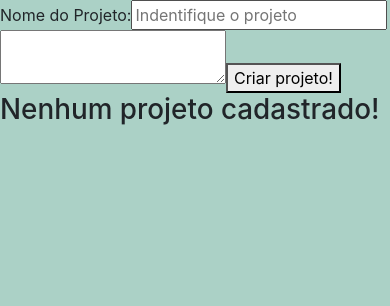
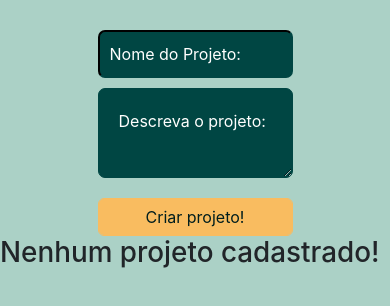
Before and after one commit to asafworld/gerenciador-de-tarefas, a React (Create React App) app: page / in a window 390 px wide. Shown: the top 306 px of the page. Built offline with nearby package versions, Linux system fonts and the light colour scheme.

Commit message:
[FEAT] Adiciona função para checagem de input, bem como estilização

```diff
--- /dev/null
+++ b/src/Components/Projects/CreateProject.css
@@ -0,0 +1,60 @@
+.create-project-article {
+  width: 100%;
+}
+
+.create-project-section{
+  display: flex;
+  flex-direction: column;
+  justify-content: center;
+  align-items: center;
+  margin-top: 20px;
+}
+
+.create-project-input, .create-project-textarea {
+  width: 100%;
+  margin-top: 10px;
+  background-color: #004643;
+  border-color: #004643;
+  border-radius: 7px;
+  place-content: #fffffe;
+  color: #fffffe;
+}
+
+.create-project-input {
+  padding: 10px;
+}
+
+.create-project-textarea {
+  padding: 20px;
+}
+
+.create-project-input::placeholder, .create-project-textarea::placeholder {
+  color:  #fffffe;
+  opacity: 1;
+}
+
+.create-project-div {
+  width: 50%;
+  display: flex;
+  flex-direction: column;
+}
+
+.create-project-button {
+  background-color: #f9bc60;
+  color: #001e1d;
+  border-color: #f9bc60;
+  margin-top: 20px;
+  width: 10%;
+  height: 10%;
+}
+
+.error-message {
+  color: red;
+  margin-top: 10px;
+}
+
+@media screen and (max-width: 950px) {
+  .create-project-button {
+    width: 50%;
+  }
+}
--- a/src/Components/Projects/CreateProject.tsx
+++ b/src/Components/Projects/CreateProject.tsx
@@ -1,48 +1,68 @@
 import React, { useState, useContext } from "react";
+import { useNavigate } from "react-router-dom";
 import ManagerContext from "../../Context/ManagerContext";
 import IProject from "../../Entities/Interfaces/IProject";
+import './CreateProject.css';
 
 function CreateProject() {
   const [label, setLabel] = useState<string>('');
   const [description, setLDescription] = useState<string>('');
-  const { projects, setProject } = useContext(ManagerContext);
+  const { projects, setProject, setPresentProject, errorMessage, setErrorMessage } = useContext(ManagerContext);
+  const navigate = useNavigate();
+
+  function inputsCheck() {
+    if (label === '' || description === '') {
+      setErrorMessage('Insira um nome e uma descrição para o projeto.');
+      return false;
+    }
+    setErrorMessage(undefined)
+    return true;
+  }
 
   function projectCreator(event: React.SyntheticEvent) {
     event.preventDefault()
+    if (!inputsCheck()) return false;
+    const index = projects?.length
     const newProject: IProject = {
       projectLabel: label,
       description,
-      projectId: projects?.length !== 0
-        && projects !== undefined ? projects.length - 1 : 0,
+      finishedAt: '',
+      tasks: null,
+      projectId: index ? index : 0,
       percent: 0,
       concluded: false
     }
     if (projects?.length !== 0 && projects !== undefined) {
       setProject([...projects, newProject])
+      setPresentProject(newProject)
     } else {
       setProject([newProject])
+      setPresentProject(newProject)
     }
+    navigate(`/project/${index}`)
   }
 
   return(
-    <article>
-      <form>
-        <label>
-          Nome do Projeto:
+    <article className="create-project-article">
+      <form className="create-project-section">
+        <div className="create-project-div">
           <input
-            placeholder="Indentifique o projeto"
+            placeholder="Nome do Projeto:"
+            className="create-project-input"
             value={ label }
             onChange={ ({ target }) => setLabel(target.value) }
           />
-        </label>
-        <label>
           <textarea
             value={ description }
+            className="create-project-textarea"
+            placeholder='Descreva o projeto:'
             onChange={ ({ target }) => setLDescription(target.value) }
           />
-        </label>
+        </div>
+        { errorMessage && (<p className="error-message">{errorMessage}</p>)}
         <button
           type="submit"
+          className="form-control create-project-button"
           onClick={ (e) => projectCreator(e) }
         >
           Criar projeto!
```
